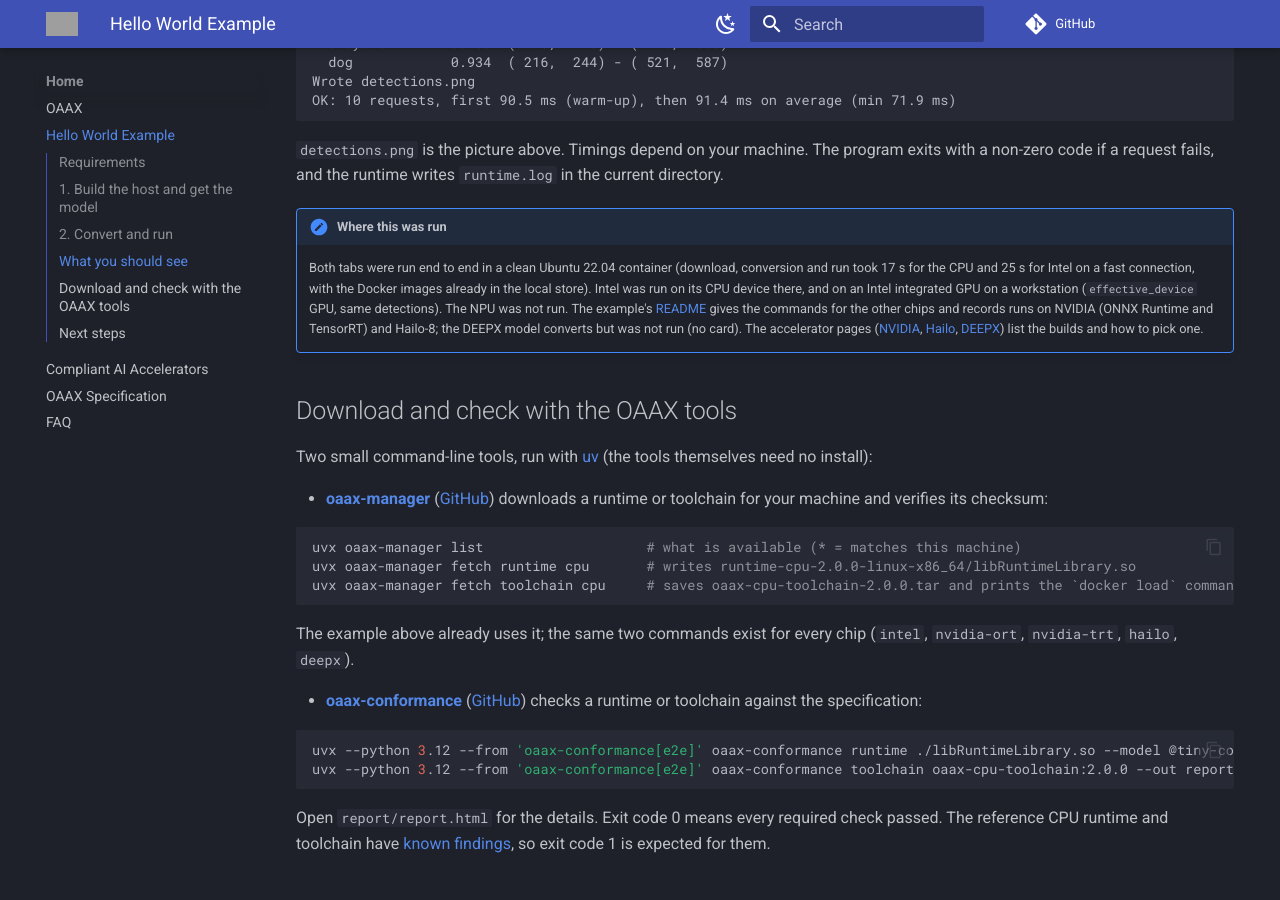
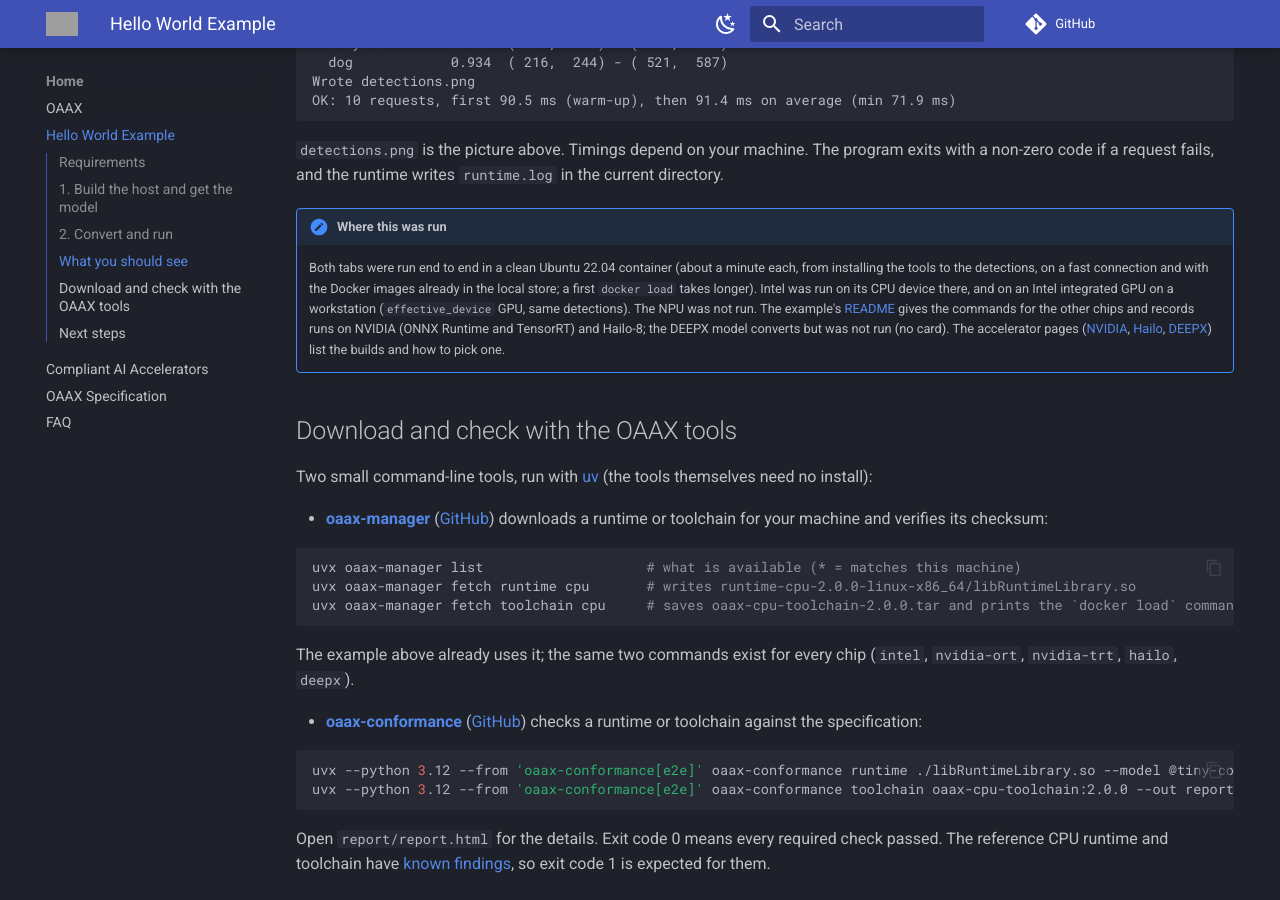
Before and after one commit to OAAX-standard/OAAX, an MkDocs documentation site: the page built from docs/Getting Started.md, in a window 1280 px wide and 900 px high, scrolled down 2209 px. Built offline with MkDocs 1.6.1 and Material for MkDocs 9.7.7, drawn with Linux system fonts in a browser that asks for light colours; comment, search, counter and statistics services are not loaded; grey boxes are pictures that could not be loaded.

Commit message:
docs(getting-started): timing says about a minute; telemetry note says when it shows
Co-Authored-By: Claude Sonnet 5.5 <noreply@anthropic.com>
Claude-Session: https://claude.ai/code/session_01M2u3w5YV2HbmweduNp4Xok
Signed-off-by: Ayoub Assis <79724149+ayoubassis@users.noreply.github.com>

````diff
--- a/docs/Getting Started.md
+++ b/docs/Getting Started.md
@@ -64,7 +64,7 @@ bash fetch_model.sh                          # writes models/yolox_s.onnx (36 MB
     ./build/yolox_host runtime-intel-2.0.0-linux-x86_64/libRuntimeLibrary.so intel/output/model.zip artifacts/dog-bicycle.jpg
     ```
 
-    The conversion prints harmless OpenVINO telemetry warnings. The runtime uses the CPU device by default: add `--config device_type=GPU` (or `NPU`) to use that device, and check `effective_device` in the `Runtime info` line, because a device that cannot run the model falls back to the CPU. More: [Intel page](Intel.md).
+    When the container runs as your own user (`--user $(id -u):$(id -g)`), the conversion prints harmless OpenVINO telemetry warnings. The runtime uses the CPU device by default: add `--config device_type=GPU` (or `NPU`) to use that device, and check `effective_device` in the `Runtime info` line, because a device that cannot run the model falls back to the CPU. More: [Intel page](Intel.md).
 
 ## What you should see
 
@@ -85,7 +85,7 @@ OK: 10 requests, first 90.5 ms (warm-up), then 91.4 ms on average (min 71.9 ms)
 `detections.png` is the picture above. Timings depend on your machine. The program exits with a non-zero code if a request fails, and the runtime writes `runtime.log` in the current directory.
 
 !!! note "Where this was run"
-    Both tabs were run end to end in a clean Ubuntu 22.04 container (download, conversion and run took 17 s for the CPU and 25 s for Intel on a fast connection, with the Docker images already in the local store). Intel was run on its CPU device there, and on an Intel integrated GPU on a workstation (`effective_device` GPU, same detections). The NPU was not run. The example's [README](https://github.com/OAAX-standard/examples/tree/main/yolox-example){:target="_blank"} gives the commands for the other chips and records runs on NVIDIA (ONNX Runtime and TensorRT) and Hailo-8; the DEEPX model converts but was not run (no card). The accelerator pages ([NVIDIA](NVIDIA.md), [Hailo](Hailo.md), [DEEPX](DEEPX.md)) list the builds and how to pick one.
+    Both tabs were run end to end in a clean Ubuntu 22.04 container (about a minute each, from installing the tools to the detections, on a fast connection and with the Docker images already in the local store; a first `docker load` takes longer). Intel was run on its CPU device there, and on an Intel integrated GPU on a workstation (`effective_device` GPU, same detections). The NPU was not run. The example's [README](https://github.com/OAAX-standard/examples/tree/main/yolox-example){:target="_blank"} gives the commands for the other chips and records runs on NVIDIA (ONNX Runtime and TensorRT) and Hailo-8; the DEEPX model converts but was not run (no card). The accelerator pages ([NVIDIA](NVIDIA.md), [Hailo](Hailo.md), [DEEPX](DEEPX.md)) list the builds and how to pick one.
 
 ## Download and check with the OAAX tools
 
````
